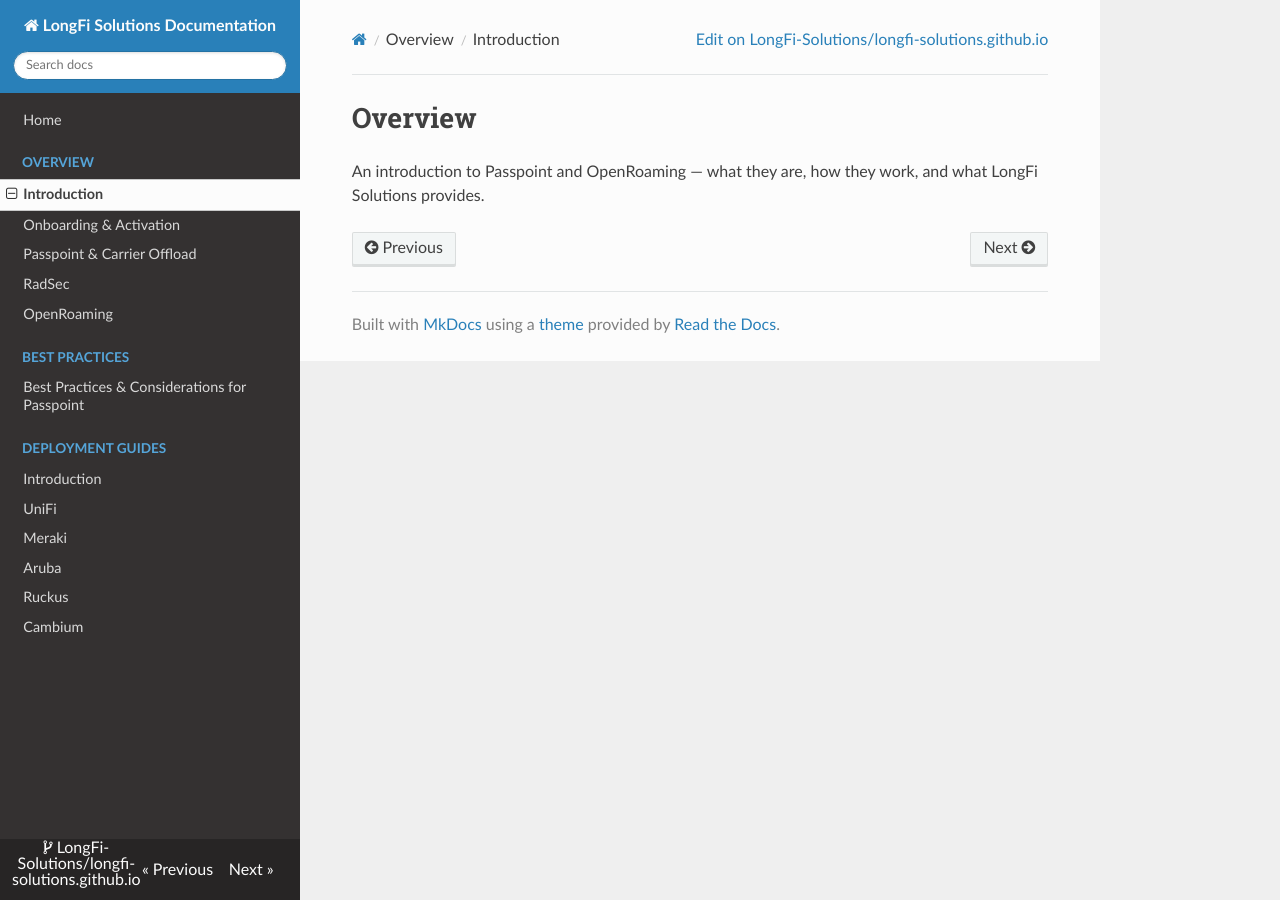
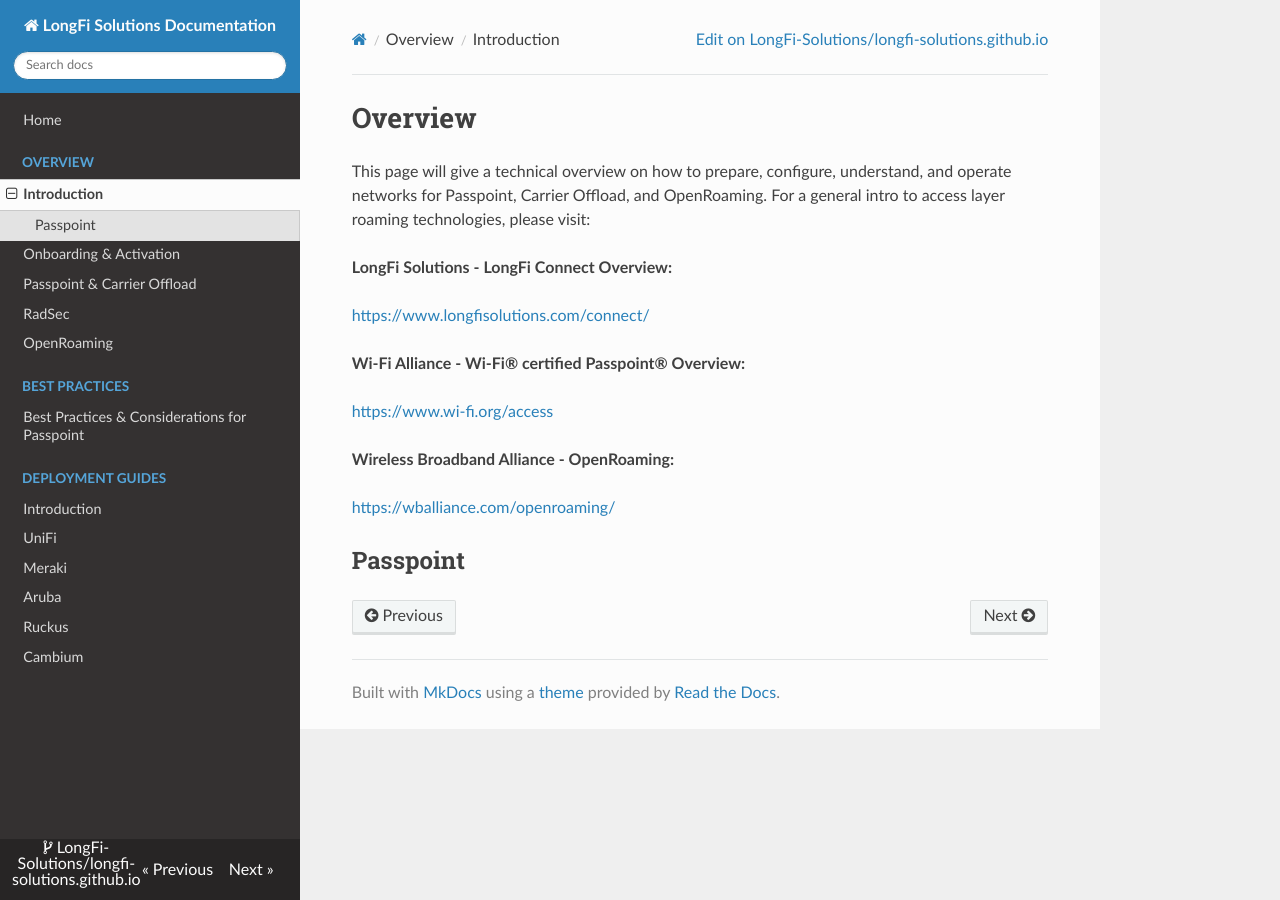
Before and after one commit to LongFi-Solutions/longfi-solutions.github.io, an MkDocs documentation site: the page built from docs/overview/index.md, in a window 1280 px wide. Built offline with MkDocs 1.6.1, drawn with Linux system fonts in a browser that asks for light colours; nearby versions of some CDN libraries.

Commit message:
Update Overview “index”

```diff
--- a/docs/overview/index.md
+++ b/docs/overview/index.md
@@ -4,4 +4,18 @@ title: Overview
 
 # Overview
 
-An introduction to Passpoint and OpenRoaming — what they are, how they work, and what LongFi Solutions provides.
+This page will give a technical overview on how to prepare, configure, understand, and operate networks for Passpoint, Carrier Offload, and OpenRoaming.  For a general intro to access layer roaming technologies, please visit:
+
+**LongFi Solutions - LongFi Connect Overview:**
+
+[https://www.longfisolutions.com/connect/](https://www.longfisolutions.com/connect/)
+
+**Wi-Fi Alliance - Wi-Fi® certified Passpoint® Overview:**
+
+[https://www.wi-fi.org/access](https://www.wi-fi.org/access)
+
+**Wireless Broadband Alliance - OpenRoaming:**
+
+[https://wballiance.com/openroaming/](https://wballiance.com/openroaming/)
+
+## Passpoint
```
